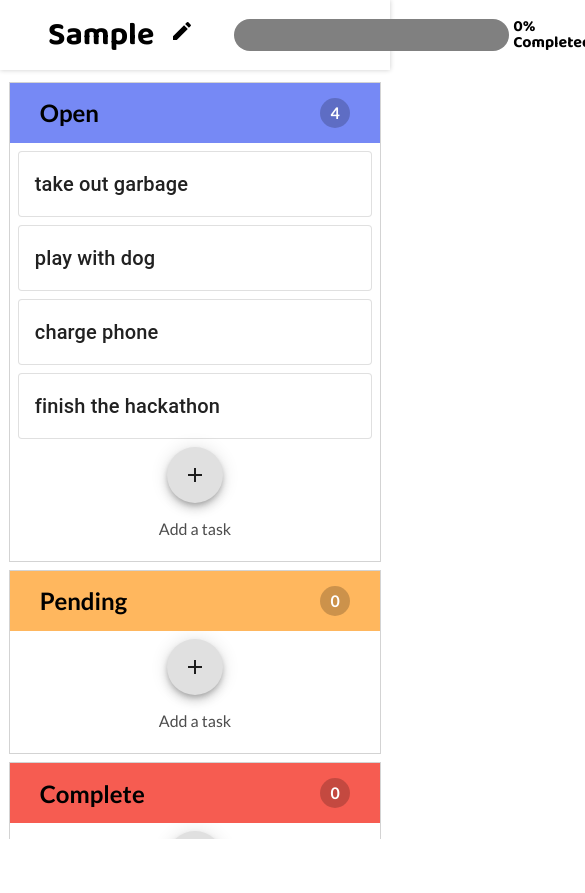
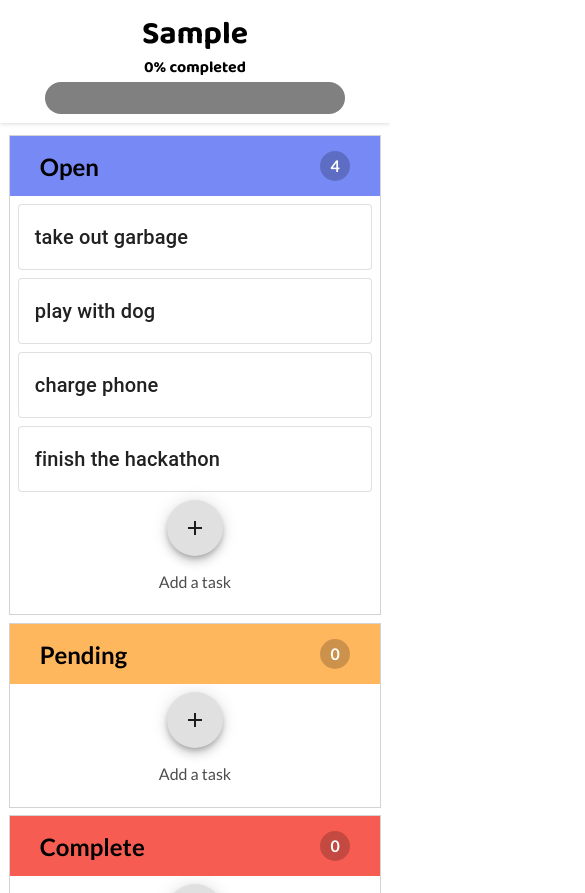
Before and after one commit to adam-botma/hackathon-badASS, a React (Create React App) app: page / in a window 390 px wide. Both pictures are taken after typing "Sample" into the empty fields and a click on the button "GET STARTED". Shown: the top 893 px of the page, 585 px wide, since content can reach past the window. Before the commit the page ends 844 px from the top, so only its background shows below. Built offline with nearby package versions, Linux system fonts and the light colour scheme.

Commit message:
progress bar mobile responsiveness

```diff
--- a/src/App.css
+++ b/src/App.css
@@ -255,6 +255,7 @@ header {
 
 .progress-info {
   display: flex;
+  flex-direction: column;
   align-items: center;
   margin: 0 2%;
 }
@@ -270,6 +271,10 @@ header {
   background-color: gray;
   border-radius: 1em;
   position: relative;
+}
+
+.progress-number {
+  padding-bottom: 2%;
 }
 
 .progress {
@@ -288,6 +293,18 @@ header {
 
 /* Small devices (tablets, 768px and up) */
 @media (max-width: 767px) and (orientation: portrait) {
+  header {
+    flex-direction: column;
+    height: 100px;
+    justify-content: center;
+    align-items: center;
+    padding: 3%;
+  }
+
+  .project-name > h2 {
+    margin: 0;
+  }
+
   .welcome-content {
     padding: 3%;
   }
--- a/src/Components/Header.js
+++ b/src/Components/Header.js
@@ -46,13 +46,15 @@ export default function Header(props) {
         </div>
       </div>
       <div className="progress-info">
+        <div className="progress-number">
+          <span>{`${completedPercentage}% completed`}</span>
+        </div>
         <div className="progress-bar-container">
           <div
-            style={{ width: `${completedFraction * 285}px` }}
+            style={{ width: `${completedFraction * 290}px` }}
             className="progress"
           ></div>
         </div>
-        <span className="progress-number">{`${completedPercentage}% Completed`}</span>
       </div>
     </header>
   );
```
